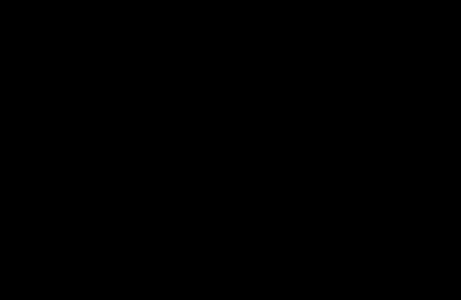
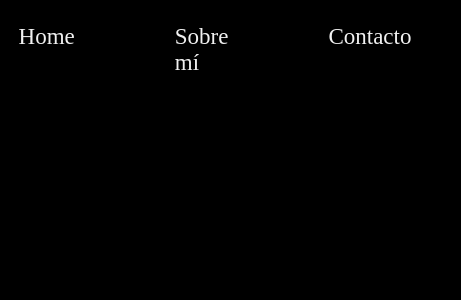
Before and after one commit to Goner10/Goner, a React (Vite) app: page /about in a window 390 px wide. Before the commit this address had no page. Shown: the top 300 px of the page, 461 px wide, since content can reach past the window. Built offline with nearby package versions, Linux system fonts and the light colour scheme.

Commit message:
componente about me creado

```diff
--- a/src/App.jsx
+++ b/src/App.jsx
@@ -1,6 +1,7 @@
 import React from "react";
 import { BrowserRouter, Route, Routes } from "react-router-dom";
 import Home from './components/Home/Home'
+import About from "./components/About/About";
 
 function App() {
   return (
@@ -8,6 +9,7 @@
         <BrowserRouter>
         <Routes>
         <Route path="/" element={<Home />} />
+        <Route path="/about" element={<About />} />
      </Routes>
      </BrowserRouter>
     </>
--- /dev/null
+++ b/src/components/About/About.jsx
@@ -0,0 +1,43 @@
+import React, { useState }  from 'react'
+
+import { Link } from 'react-router-dom';
+
+
+import './About.scss'
+
+const About = () => {
+
+    const [menuVisible, setMenuVisible] = useState(false);
+
+    const toggleMenu = () => {
+      setMenuVisible(!menuVisible);
+    };
+
+  return (
+    <>
+    <div>
+    <nav className='navbar'>
+          <ul className={`nav-links ${menuVisible ? 'active' : ''}`}>
+            <li>
+              <Link to='/'>Home</Link>
+            </li>
+            <li>
+              <Link to='/about'>Sobre mí</Link>
+            </li>
+            <li>
+              <Link to='/contacto'>Contacto</Link>
+            </li>
+          </ul>
+          <div className='burger' onClick={toggleMenu}>
+            <div className={`line1 ${menuVisible ? 'line1-active' : ''}`}></div>
+            <div className={`line2 ${menuVisible ? 'line2-active' : ''}`}></div>
+            <div className={`line3 ${menuVisible ? 'line3-active' : ''}`}></div>
+          </div>
+        </nav>
+</div>
+        </>
+
+  )
+}
+
+export default About
--- /dev/null
+++ b/src/components/About/About.scss
@@ -0,0 +1,28 @@
+@import './src/colors.scss';
+
+.holi{
+    color: $white;
+}
+
+.navbar {
+    display: flex;
+    justify-content: center;
+    align-items: center;
+    width: 100%;
+
+    .nav-links {
+      display: flex;
+      justify-content: center;
+      list-style: none;
+
+      li {
+        font-size: 23px;
+        padding: 0 50px;
+
+        a {
+          color: $white;
+          text-decoration: none;
+        }
+      }
+    }
+}
--- a/src/components/Home/Home.jsx
+++ b/src/components/Home/Home.jsx
@@ -33,7 +33,7 @@
               <Link to='/'>Home</Link>
             </li>
             <li>
-              <Link to='/sobre-mi'>Sobre mí</Link>
+              <Link to='/about'>Sobre mí</Link>
             </li>
             <li>
               <Link to='/contacto'>Contacto</Link>
--- a/src/components/Home/Home.scss
+++ b/src/components/Home/Home.scss
@@ -83,61 +83,4 @@
     }
   }
 
-  // Media query para pantalla móvil
-  @media (max-width: 768px) {
-    .navbar {
-      .nav-links {
-        display: none; // Ocultar las opciones del navbar en pantalla móvil
-      }
-
-      .burger {
-        display: flex;
-        align-items: center;
-        cursor: pointer;
-        margin-right: 20px;
-
-        .line {
-          width: 25px;
-          height: 3px;
-          background-color: $white;
-          margin: 5px;
-          transition: all 0.3s ease;
-        }
-
-        // Estilos para la animación del botón burger en modo desplegable
-        &.active {
-          .line1 {
-            transform: rotate(-45deg) translate(-5px, 6px);
-          }
-
-          .line2 {
-            opacity: 0;
-          }
-
-          .line3 {
-            transform: rotate(45deg) translate(-5px, -6px);
-          }
-        }
-      }
-
-      // Estilos para el desplegable del navbar en modo móvil
-      &.active {
-        background-color: $white;
-        .nav-links {
-          display: flex;
-          flex-direction: column;
-          align-items: center;
-          width: 100%;
-          padding: 20px;
-
-          li {
-            padding: 10px 0;
-          }
-          a {
-            color: $white; // Cambiar el color del texto del desplegable
-          }
-        }
-      }
-    }
-  }
 }
--- a/src/index.css
+++ b/src/index.css
@@ -3,7 +3,7 @@
 
   color-scheme: light dark;
   color: rgba(255, 255, 255, 0.87);
-  background-color: black;
+  background-color:black;
 
   font-synthesis: none;
   text-rendering: optimizeLegibility;
```
